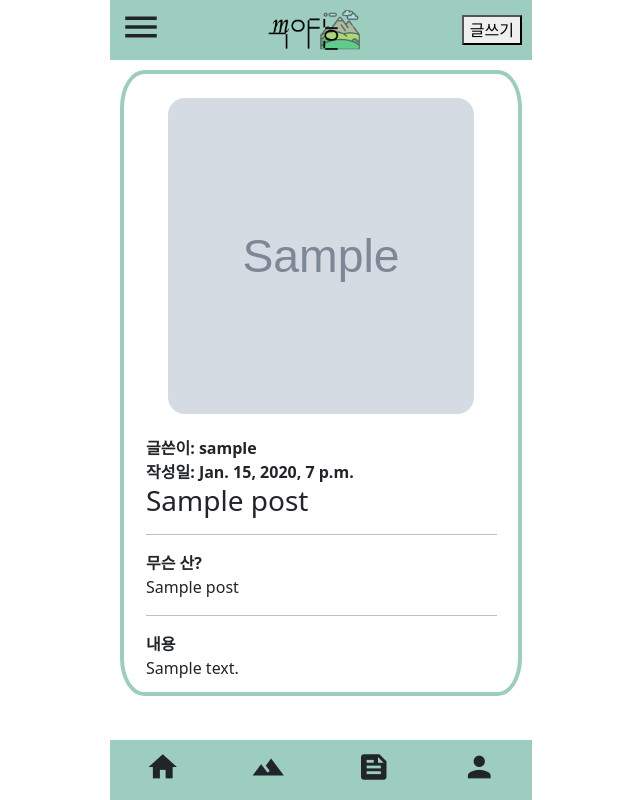
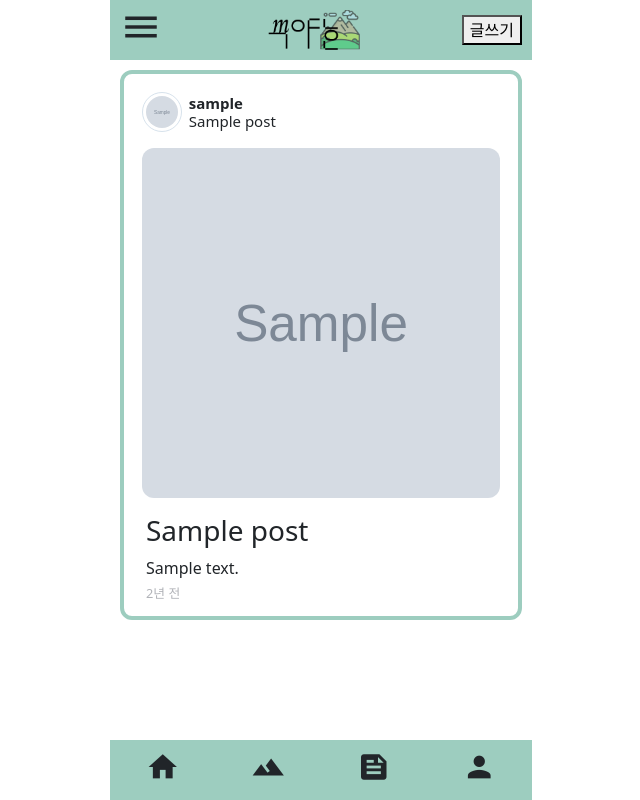
Before and after one commit to yongheon-Lee/mooyaho, a Django app: page /posts/ in a window 1280 px wide. Shown: the whole page, without its empty margins (319-959 px from the left). Run offline with Django 4.2, Linux system fonts and the light colour scheme; a user stored in the database is signed in; tables that the repository leaves empty hold one stand-in row (values such as "Sample post"); grey boxes marked "Sample" are stand-in pictures; some libraries are stand-ins or nearby versions.

Commit message:
fix - [프론트-전체 글] 인스타느낌으로 수정 #132

```diff
--- a/post/static/css/posts_all.css
+++ b/post/static/css/posts_all.css
@@ -1,7 +1,7 @@
 .post-box {
     max-width: 422px;
     border: 4px solid #9DCDBF;
-    border-radius: 6%;
+    border-radius: 12px;
     margin: 10px;
     padding: 2px;
 }
@@ -14,19 +14,53 @@
     size: 6px;
 }
 
+/* 글쓴이 정보 */
+.post-box .writer-box {
+    display: flex;
+    align-items: center;
+    margin: 1rem 0 0.5rem 1rem;
+}
+
+/* 글쓴이 프로필 이미지 */
+.post-box .writer-box .writer-img-wrapper {
+    border: 1px solid rgb(215, 226, 236);
+    border-radius: 28px;
+    padding: 0.2rem;
+}
+.writer-img-wrapper > img {
+    width: 2rem;
+    height: 2rem;
+    border-radius: 24px;
+}
+
+/* 글쓴이 이름과 포스트 산 이름 */
+.post-box .writer-box .writer-info {
+    display: flex;
+    flex-direction: column;
+    margin-left: 0.4rem;
+}
+
+.writer-info > span {
+    font-size: 15px;
+}
+.writer-info > span:nth-child(1) {
+    font-weight: 800;
+    margin-bottom: -0.15rem;
+}
+.writer-info > span:nth-child(2) {
+    margin-top: -0.15rem;
+}
+
+/* 사진 영역 */
 .image-box {
-    padding: 20px;
-    margin: auto;
-    width: 350px;
-    height: 360px;
-    object-fit: fill;
+    margin: 1rem;
 }
 
 .image-box img{
     width: 100%;
-    height: 100%;
-    border-radius: 6%;
-    padding: 2px;
+    height: 350px;
+    border-radius: 12px;
+    object-fit: cover;
 }
 
 .content-box {
@@ -52,3 +86,13 @@
 .content-box div.post-text p {
     margin-bottom: 0;
 }
+
+/* 포스트 작성 시간 영역 */
+.post-time {
+    padding-left: 20px;
+}
+
+.post-time > span {
+    color: rgb(177, 179, 184);
+    font-size: 0.8rem;
+}
--- a/templates/post/posts.html
+++ b/templates/post/posts.html
@@ -5,6 +5,7 @@
 {% endblock %}
 
 {% load static %}
+{% load my_filters %}
 
 {% block css %}
     <link rel="stylesheet" type="text/css" href="{% static 'css/posts_all.css' %}">
@@ -15,29 +16,31 @@
 {% block content %}
     {% for content in all_post %}
         <div class="post-box" onclick="location.href='/posts/{{ content.id }}/'">
+            <div class="writer-box">
+                <div class="writer-img-wrapper">
+                    <img src="{{ content.user.profile_img }}" alt="">
+                </div>
+                <div class="writer-info">
+                    <span>{{ content.user.nickname }}</span>
+                    <span>{{ content.mountain_name }}</span>
+                </div>
+            </div>
             <div class="image-box">
                 <img src="{{ content.hiking_img.url }}" alt="사진"/>
             </div>
             <div class="content-box">
                 <div class="title">
-                    <b>글쓴이: {{ content.user }}</b>
-                    <br>
-                    <b>작성일: {{ content.created_at }}</b>
                     <h3>{{ content.title }}</h3>
                 </div>
-                <hr>
-                <div class="post-location">
-                    <p><b>무슨 산?</b></p>
-                    <p>{{ content.mountain_name }}</p>
-                </div>
-                <hr>
                 <div class="post-text">
-                    <p><b>내용</b></p>
                     {% if content.content|length > 20 %}
                         <p>{{ content.content|slice:20 }}...</p>
                     {% else %}
                         <p>{{ content.content|slice:20 }}</p>
                     {% endif %}
+                </div>
+                <div class="post-time">
+                    <span>{{ content.created_at|elapsed_time }}</span>
                 </div>
             </div>
         </div>
--- a/user/templatetags/my_filters.py
+++ b/user/templatetags/my_filters.py
@@ -51,3 +51,30 @@ def get_color_by_gender(gender):
 def get_my_reason_list(reason):
     reason = reason[1:-1].replace('\'', '')
     return reason.split(',')
+
+# 포스트 경과 시간 계산
+@register.filter(name='elapsed_time')
+def elapsed_time(post_time):
+    print()
+    print(post_time)
+    print(datetime.datetime.now())
+    print()
+    elapsed_time = datetime.datetime.now() - post_time.replace(tzinfo=None)
+
+    m, s = divmod(elapsed_time.seconds, 60)
+    h, m = divmod(m, 60)
+    d = elapsed_time.days
+    y, d = divmod(d, 365)
+
+    if y > 0:
+        elapsed_time = f'{y}년 전'
+    elif y == 0 and d > 0:
+        elapsed_time = f'{d}일 전'
+    elif d == 0 and h > 0:
+        elapsed_time = f'{h}시간 전'
+    elif h == 0 and m > 0:
+        elapsed_time = f'{m}분 전'
+    elif m == 0 and s > 0:
+        elapsed_time = f'방금 전'
+
+    return elapsed_time
```
